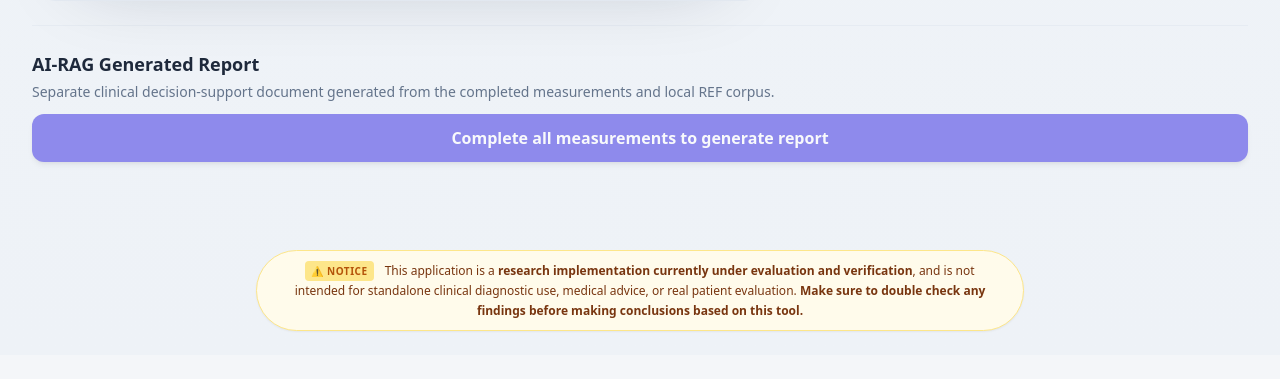
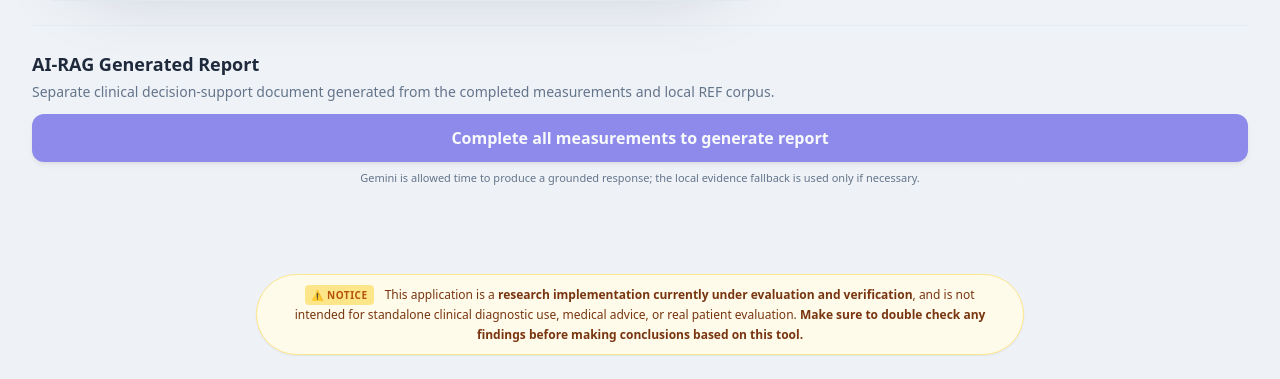
Before and after one commit to aaryanhussain110/fetal-brain-mri-biometry, a FastAPI app: page / in a window 1280 px wide. Shown: the part 3521-3900 px from the top of the page. Before the commit the page ends 3853 px from the top, so only its background shows below. Run offline with FastAPI, Linux system fonts and the light colour scheme; some libraries are stand-ins or nearby versions.

Commit message:
Improve Gemini response handling

```diff
--- a/main.py
+++ b/main.py
@@ -5,7 +5,8 @@ from contextlib import redirect_stderr
 from dataclasses import dataclass
 from html import escape
 from io import StringIO
-from math import erf, sqrt
+from math import erf, isfinite, sqrt
+import os
 from pathlib import Path
 import re
 from typing import Any
@@ -85,6 +86,21 @@ BASE_DIR = Path(__file__).resolve().parent
 KNOWLEDGE_DIR = BASE_DIR / "knowledge"
 _KNOWLEDGE_CORPUS_CACHE: dict[tuple[str, ...], str] = {}
 templates = Jinja2Templates(directory=str(BASE_DIR / "templates"))
+
+
+def _environment_timeout(name: str, default: float) -> float:
+    try:
+        value = float(os.getenv(name, str(default)))
+    except ValueError:
+        return default
+    if not isfinite(value):
+        return default
+    return max(5.0, min(value, 120.0))
+
+
+GEMINI_REPORT_TIMEOUT_SECONDS = _environment_timeout("GEMINI_REPORT_TIMEOUT_SECONDS", 30.0)
+GEMINI_CHAT_TIMEOUT_SECONDS = _environment_timeout("GEMINI_CHAT_TIMEOUT_SECONDS", 20.0)
+GEMINI_PAPER_CHAT_TIMEOUT_SECONDS = _environment_timeout("GEMINI_PAPER_CHAT_TIMEOUT_SECONDS", 45.0)
 
 GENERIC_CORPUS_QUERY_TOKENS = {
     "about",
@@ -187,7 +203,10 @@ async def generate_report(request: Request):
             rule_text=rule_text,
         )
         report_html = _strip_markdown_fences(
-            await _generate_gemini_text_with_timeout(prompt, timeout_seconds=4.0)
+            await _generate_gemini_text_with_timeout(
+                prompt,
+                timeout_seconds=GEMINI_REPORT_TIMEOUT_SECONDS,
+            )
         )
         if not report_html:
             raise RuntimeError("Gemini returned an empty report.")
@@ -244,7 +263,11 @@ async def chat_consult(request: Request):
 
     grounded_context = _augment_chat_context_for_query(query=normalized_query, context=context)
     is_paper_query = _should_answer_from_local_ref_index(normalized_query)
-    chat_timeout = 20.0 if is_paper_query else 8.0
+    chat_timeout = (
+        GEMINI_PAPER_CHAT_TIMEOUT_SECONDS
+        if is_paper_query
+        else GEMINI_CHAT_TIMEOUT_SECONDS
+    )
     chat_prompt = (
         "You are an expert pediatric neuroradiologist consulting on a case. "
         f"Answer this user follow-up question: '{normalized_query}'. "
--- a/templates/partials/workspace.html
+++ b/templates/partials/workspace.html
@@ -324,12 +324,17 @@
         </div>
         <button id="generate-report-button" hx-post="/generate-report" hx-target="#ai-report-box" hx-swap="innerHTML"
             hx-include="#biometry-form" hx-sync="this:drop" hx-disabled-elt="this" type="button"
+            hx-on::before-request="const label=document.getElementById('generate-report-button-label'); if(label){label.textContent='Generating grounded report...';}"
+            hx-on::after-request="const label=document.getElementById('generate-report-button-label'); if(label){label.textContent='Generate AI Report & Clinical Next Steps';}"
             {% if not all_measurements_complete %}disabled{% endif %}
             class="flex w-full items-center justify-center gap-2 rounded-xl bg-indigo-600 px-4 py-3 font-semibold text-white shadow-md transition duration-200 hover:bg-indigo-700 disabled:cursor-wait disabled:opacity-60">
             <span id="generate-report-button-label">
                 {% if all_measurements_complete %}Generate AI Report & Clinical Next Steps{% else %}Complete all measurements to generate report{% endif %}
             </span>
         </button>
+        <p class="mt-2 text-center text-[11px] leading-4 text-slate-500">
+            Gemini is allowed time to produce a grounded response; the local evidence fallback is used only if necessary.
+        </p>
 
         <div id="ai-report-box" class="mt-4">
         </div>
```
Also changed, not shown: PROGRESS.md (+1 -0 lines), README.md.
